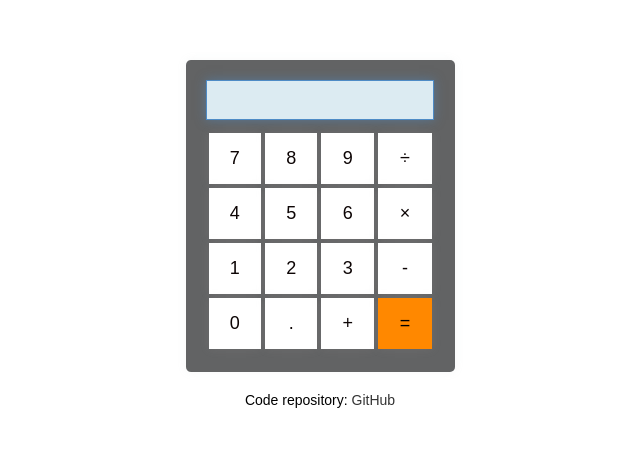
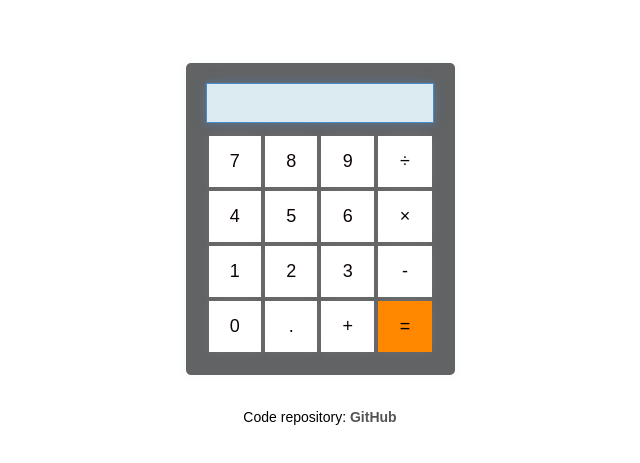
Before and after one commit to Folayowon/Calculator-Project, a plain HTML site: page index.html in a window 1280 px wide. Shown: the part 159-622 px from the top of the page, without its empty margins (320-960 px from the left). Drawn offline with Linux system fonts and the light colour scheme.

Commit message:
latest updates

```diff
--- a/styles.css
+++ b/styles.css
@@ -5,8 +5,15 @@ body {
     display: flex;
     justify-content: center;
     align-items: center;
-    height: 100vh;
+    min-height: 100vh; /* Ensure the body covers the entire viewport */
     background-color: #ffffff;
+}
+
+.calculator-container {
+    display: flex;
+    flex-direction: column;
+    align-items: center;
+    margin-top: 20px; /* Add space between calculator and link */
 }
 
 .calculator {
@@ -63,10 +70,12 @@ footer p {
 }
 
 footer a {
-    color: #333; /* Link color */
+    color: #555; /* Link color */
     text-decoration: none; /* Remove underline */
+    font-weight: bold; /* Add bold font weight */
+    transition: color 0.3s ease; /* Smooth color transition */
 }
 
 footer a:hover {
-    color: #555; /* Hover color */
+    color: #777; /* Hover color */
 }
```
